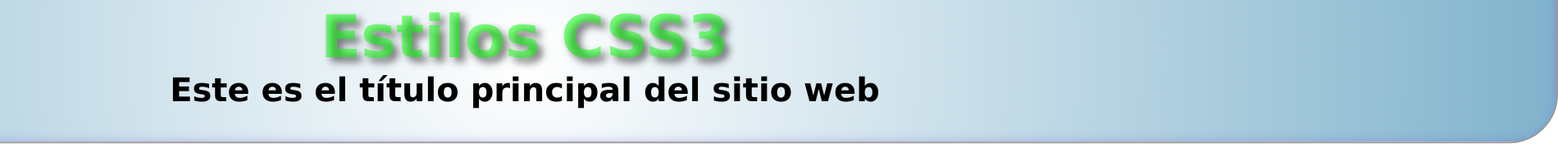
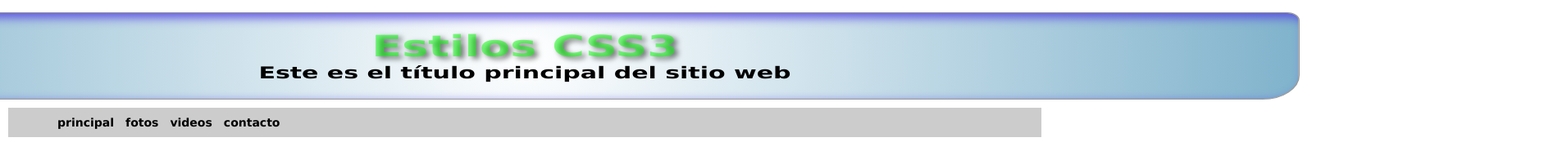
Before and after one commit to jnzambranob/Taller-1---HTML-y-CSS, a plain HTML site: page templatecss3.html in a window 1280 px wide. Shown: the top 185 px of the page at 82% size, 1900 px wide, since content can reach past the window. Drawn offline with Linux system fonts and the light colour scheme.

Commit message:
Commit 10: Pruebas CCS3: Transform:rotate, skew, translate. Transformaciones dinamicas y transiciones

```diff
--- a/css/style-ccs3.css
+++ b/css/style-ccs3.css
@@ -41,10 +41,29 @@ background: -moz-linear-gradient(top, #FFFFFF, #006699);
 background: -webkit-radial-gradient(center,circle,#FFFFFF 0%, #006699 200%);
 background: -moz-radial-gradient(center,circle,#FFFFFF 0%, #006699 200%);
 
--moz-transform: scale(2);
--webkit-transform: scale(2);
+-moz-transform: scale(1,-1);
+-webkit-transform: scale(1,-1);
+
+-moz-transform: rotate(30deg);
+-webkit-transform: rotate(30deg);
+
+-moz-transform: skew(20deg);
+-webkit-transform: skew(20deg);
+
+-moz-transform: translate(100px);
+-webkit-transform: translate(100px);
+
+-moz-transform: translateY(100px) rotate(45deg) scaleX(0.3);
+-webkit-transform: translateY(0px) rotate(0deg) scaleX(1.5);
 
 }
+#header-title:hover{
+-moz-transform: rotate(5deg);
+-webkit-transform: rotate(5deg);
+
+-moz-transition: -moz-transform 1s ease-in-out 0.5s;
+-webkit-transition: -webkit-transform 1s ease-in-out 0.5s;
+ }
 #span-title {
 font: bold 36px verdana, sans-serif;
 text-shadow: rgba(0,0,0,0.5) 3px 3px 5px;
```
